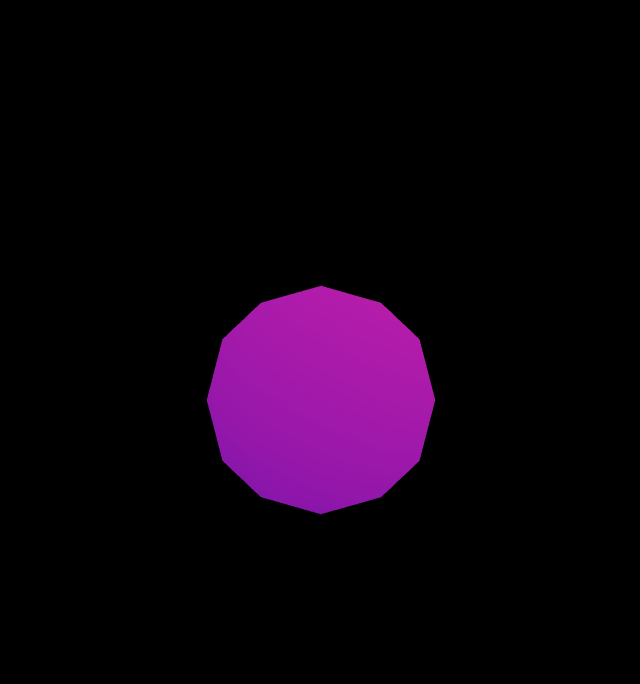
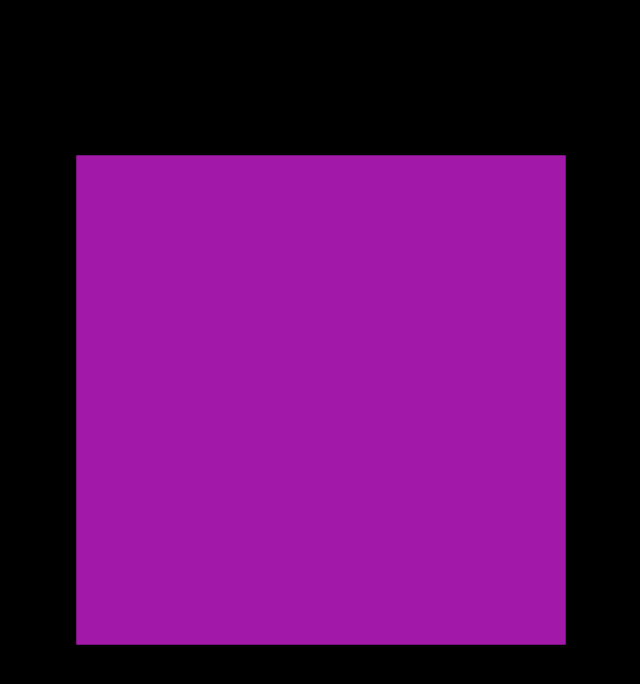
Before and after one commit to sweetsharky/webXR_academy, a plain HTML site: page templates/00.basic_scene.html in a window 1280 px wide. Shown: the whole page, without its empty margins (319-959 px from the left). Drawn offline with nearby package versions, Linux system fonts and the light colour scheme; animation ran at ten frames a second.

Commit message:
neues Modellobjekt (Box)

```diff
--- a/templates/00.basic_scene.html
+++ b/templates/00.basic_scene.html
@@ -60,7 +60,7 @@
       // IcosahedronGeometry(radius : Float, detail : Integer)
       // radius — Default is 1.
       // detail — Default is 0. Setting this to a value greater than 0 adds more vertices making it no longer an icosahedron. When detail is greater than 1, it's effectively a sphere.
-      const geometry = new THREE.IcosahedronGeometry(0.1, 1);
+      const geometry = new THREE.BoxGeometry(0.3, 0.3, 0.3);
       const material = new THREE.MeshPhongMaterial({
         color      :  new THREE.Color("rgb(226,35,213)"),
         shininess  :  6,
```
